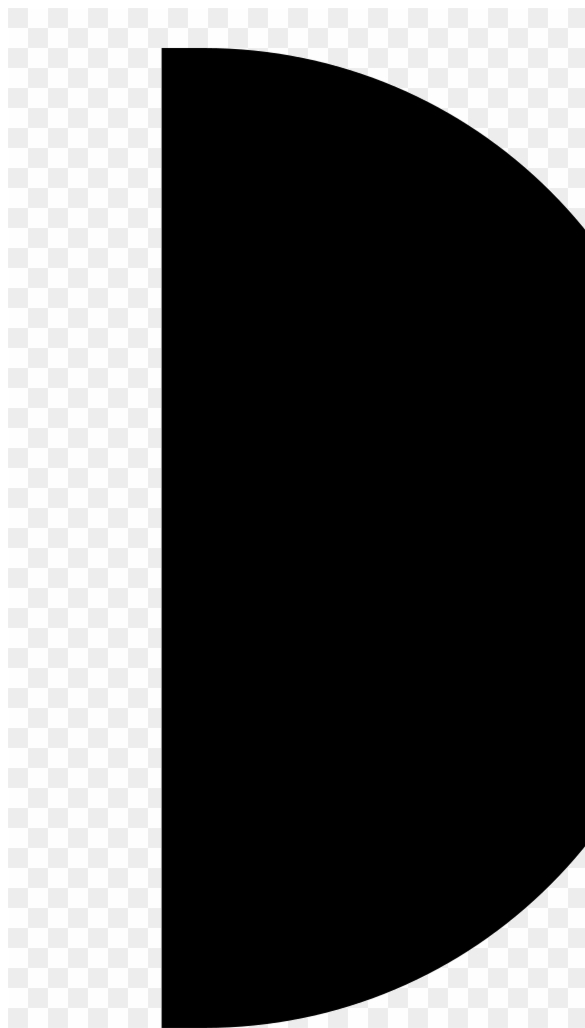
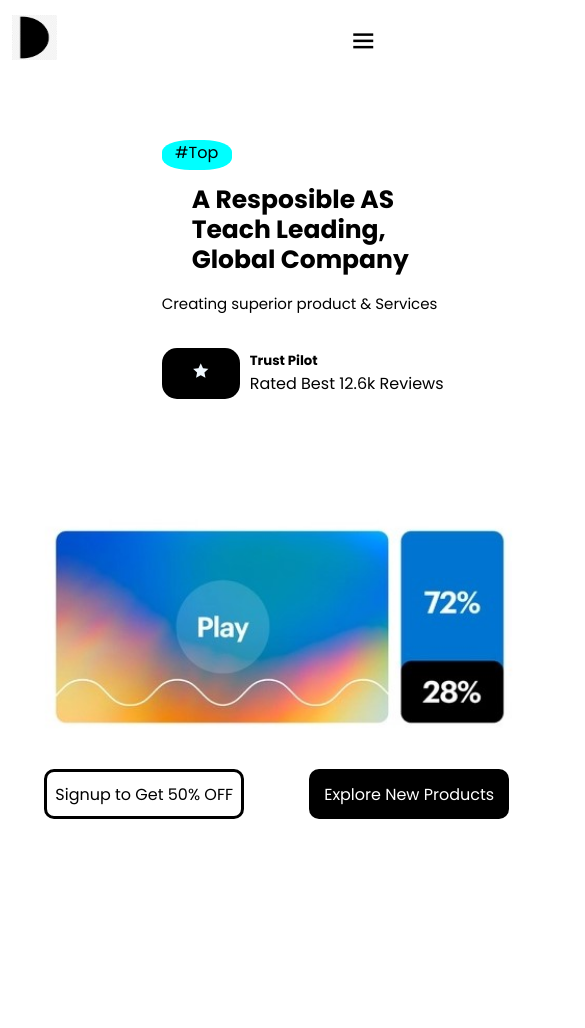
Before and after one commit to NandhuNarayanan/Crypton-Tech-P-Ltd_Responsive-home-screen, a plain HTML site: page index.html in a window 390 px wide. Shown: the top 1028 px of the page, 585 px wide, since content can reach past the window. After the commit the page ends 844 px from the top, so only its background shows below. Drawn offline with nearby package versions, Linux system fonts and the light colour scheme; files that its build step writes are made by us from their sources; files whose address does not match are found by name.

Commit message:
title change in scss

```diff
--- a/style.scss
+++ b/style.scss
@@ -1,67 +1,286 @@
-// $color_1: #f2f2f2;
-// $color_2: black;
-// $color_3: white;
-// $font-family_1: Arial, Helvetica, sans-serif;
-// $background-color_1: #333;
-// $background-color_2: #ddd;
-// $background-color_3: #04AA6D;
+$color_1: black;
+$color_2: aliceblue;
+$color_3: white;
+$font-family_1: 'Poppins', sans-serif;
+$background-color_1: aqua;
+$background-color_2: black;
+$border-color_1: black;
 
-// body {
-// 	margin: 0;
-// 	font-family: $font-family_1;
-// }
-// .topnav {
-// 	overflow: hidden;
-// 	background-color: $background-color_1;
-// 	a {
-// 		float: left;
-// 		display: block;
-// 		color: $color_1;
-// 		text-align: center;
-// 		padding: 14px 16px;
-// 		text-decoration: none;
-// 		font-size: 17px;
-// 		&:hover {
-// 			background-color: $background-color_2;
-// 			color: $color_2;
-// 		}
-// 	}
-// 	a.active {
-// 		background-color: $background-color_3;
-// 		color: $color_3;
-// 	}
-// 	.icon {
-// 		display: none;
-// 	}
-// }
-// @media screen and (max-width: 600px) {
-// 	.topnav {
-// 		a {
-// 			&:not(:first-child) {
-// 				display: none;
-// 			}
-// 		}
-// 		a.icon {
-// 			float: right;
-// 			display: block;
-// 		}
-// 	}
-// 	.topnav.responsive {
-// 		position: relative;
-// 		.icon {
-// 			position: absolute;
-// 			right: 0;
-// 			top: 0;
-// 		}
-// 		a {
-// 			float: none;
-// 			display: block;
-// 			text-align: left;
-// 		}
-//         .searchBox {
-//             background-color: white;
-//             display: flex;
-
-//         }
-// 	}
-// }
+* {
+	padding: 0;
+	margin: 0;
+	box-sizing: border-box;
+	font-family: $font-family_1;
+	list-style: none;
+	text-decoration: none;
+}
+.logo {
+	img {
+		width: 45px;
+		height: 45px;
+	}
+}
+.top {
+	background-color: $background-color_1;
+	border-radius: 40%;
+	width: 70px;
+	height: 30px;
+	text-align: center;
+	margin-bottom: 10px;
+}
+header {
+	position: fixed;
+	right: 0;
+	top: 0;
+	z-index: 1000;
+	width: 100%;
+	display: flex;
+	align-items: center;
+	justify-content: space-between;
+	padding: 33px 9%;
+	background: transparent;
+}
+.navlist {
+	display: flex;
+	a {
+		margin-left: 60px;
+		font-size: 15px;
+		font-weight: 600;
+		border-bottom: 2px solid transparent;
+		transition: all .55s ease;
+		color: $color_1;
+		&:hover {
+			border-bottom: 2px solid black;
+		}
+	}
+}
+#menu-icon {
+	font-size: 30px;
+	z-index: 10001;
+	cursor: pointer;
+	display: none;
+}
+.hero {
+	height: 100%;
+	width: 100%;
+	min-height: 100vh;
+	position: relative;
+	display: grid;
+	grid-template-columns: repeat(2,1fr);
+	align-items: center;
+	gap: 2rem;
+}
+section {
+	padding: 0 19%;
+}
+.hero-text {
+	h3 {
+		font-size: 25px;
+		font-weight: 700;
+		margin-bottom: 40px;
+		width: 350px;
+		line-height: 0%;
+	}
+	p {
+		font-size: 15px;
+		line-height: 1.9;
+		margin-bottom: 40px;
+	}
+	a {
+		display: inline-block;
+		color: $color_2;
+		background: black;
+		border: 1px solid transparent;
+		padding: 12px 30px;
+		border-radius: 15px;
+	}
+}
+.hero-img {
+	img {
+		width: 700px;
+		height: auto;
+	}
+}
+.trust {
+	display: flex;
+	align-items: center;
+}
+.rate {
+	display: flex;
+	flex-direction: column;
+	margin-left: 10px;
+}
+.btns {
+	display: flex;
+	justify-content: space-around;
+	align-items: center;
+}
+.Signup-btn {
+	display: flex;
+	justify-content: center;
+	align-items: center;
+	border-radius: 10px;
+	border-style: solid;
+	border-color: $border-color_1;
+	width: 200px;
+	height: 50px;
+}
+.Explore-btn {
+	color: $color_3;
+	background-color: $background-color_2;
+	display: flex;
+	justify-content: center;
+	align-items: center;
+	border-radius: 10px;
+	width: 200px;
+	height: 50px;
+}
+@media (max-width : 1535px) {
+	header {
+		padding: 15px 3%;
+		transition: .2s;
+	}
+}
+@media (max-width : 1460px) {
+	section {
+		padding: 0 12%;
+		transition: .2s;
+	}
+}
+@media (max-width : 1340px) {
+	.hero-img {
+		img {
+			width: 100%;
+			height: auto;
+		}
+	}
+	.hero-text {
+		h3 {
+			font-size: 30px;
+			margin: 0 0 30px;
+			margin-left: 250px;
+		}
+		p {
+			margin: 0 0 30px;
+			margin-left: 250px;
+		}
+	}
+	.trust {
+		margin: 0 0 30px;
+		margin-left: 250px;
+	}
+	.top {
+		margin: 0 0 30px;
+		margin-left: 250px;
+	}
+}
+@media (max-width : 1195px) {
+	section {
+		padding: 0 3%;
+		transition: .2s;
+	}
+	.hero-text {
+		padding-top: 115px;
+		h3 {
+			font-size: 30px;
+			margin: 0 0 30px;
+			margin-left: 150px;
+		}
+		p {
+			margin: 0 0 30px;
+			margin-left: 150px;
+		}
+	}
+	.hero-img {
+		text-align: center;
+		img {
+			width: 560px;
+			height: auto;
+		}
+	}
+	.hero {
+		height: 100%;
+		gap: 1rem;
+		grid-template-columns: 1fr;
+	}
+	.trust {
+		margin: 0 0 30px;
+		margin-left: 150px;
+	}
+	.top {
+		margin: 0 0 30px;
+		margin-left: 150px;
+	}
+}
+@media (max-width : 990px) {
+	#menu-icon {
+		display: block;
+	}
+	.navlist {
+		position: absolute;
+		top: 100%;
+		right: -100%;
+		width: 300px;
+		height: 100vh;
+		display: flex;
+		align-items: center;
+		flex-direction: column;
+		padding: 50px 20px;
+		transition: all .55s ease;
+		a {
+			margin-left: 0;
+			display: block;
+			margin: 10x 0;
+		}
+	}
+	.navlist.open {
+		right: 0;
+	}
+	.hero-text {
+		h3 {
+			font-size: 30px;
+			margin: 0 0 30px;
+			margin-left: 300px;
+		}
+		p {
+			margin: 0 0 30px;
+			margin-left: 300px;
+		}
+	}
+	.trust {
+		margin: 0 0 30px;
+		margin-left: 280px;
+	}
+	.top {
+		margin: 0 0 30px;
+		margin-left: 280px;
+	}
+}
+@media (max-width : 680px) {
+	.hero-img {
+		img {
+			width: 100%;
+			height: auto;
+		}
+	}
+	.hero-text {
+		h3 {
+			font-size: 25px;
+			margin: 0 0 30px;
+			margin-left: 180px;
+		}
+		p {
+			margin: 0 0 30px;
+			margin-left: 150px;
+		}
+	}
+	.trust {
+		margin: 0 0 30px;
+		margin-left: 150px;
+	}
+	.top {
+		background-color: $background-color_1;
+		margin: 0 0 30px;
+		margin-left: 150px;
+	}
+}
```
Also changed, not shown: style.css (deleted).
